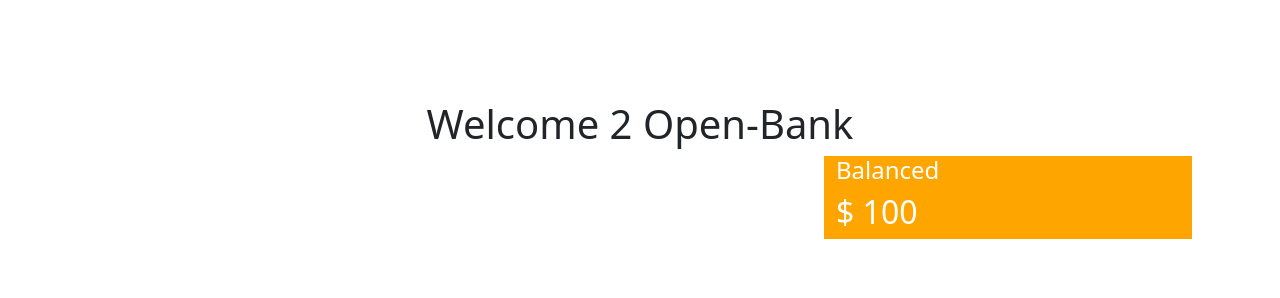
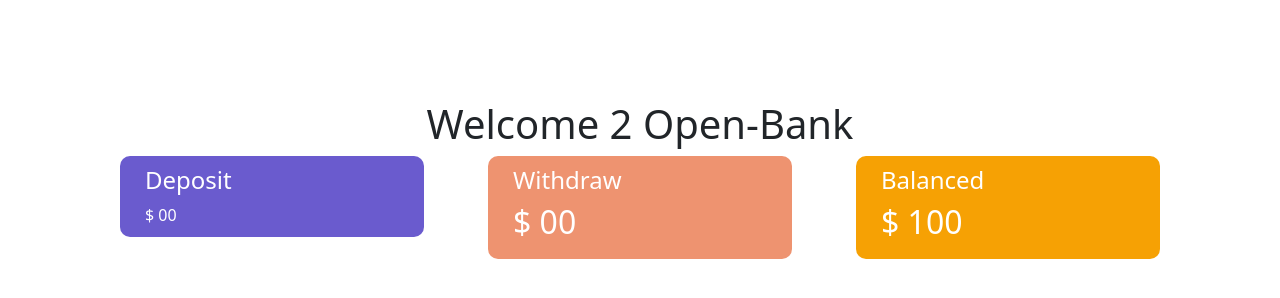
Before and after one commit to jubayerasif/simplejs-05-Open-Bank, a plain HTML site: page index.html in a window 1280 px wide. Both pictures are taken after a click on the button "Enter". Drawn offline with nearby package versions, Linux system fonts and the light colour scheme.

Commit message:
making css

```diff
--- a/css/style.css
+++ b/css/style.css
@@ -15,17 +15,27 @@ body{
     display: none;
     color: white
 }
+.status{
+    margin: 0 20px;
+    color: #fff;
+    padding: 10px 25px;
+    border-radius: 10px;
+    -webkit-border-radius: 10px;
+    -moz-border-radius: 10px;
+    -ms-border-radius: 10px;
+    -o-border-radius: 10px;
+}
 .deposit{
-    background: ;
+    background: rgb(106, 91, 206);
 }
 .withdraw{
-
+    background: rgb(238, 147, 112);
 }
 .balanced{
-    background: orange;
+    background: rgb(246, 161, 4);
 }
 
 
-/* @media only screen and (min-width: 600px) {
-  }
- */
+@media only screen and (min-width: 600px) {
+
+}
--- a/index.html
+++ b/index.html
@@ -23,17 +23,23 @@
     </div>
     <div id="transaction-area">
         <div class="row transaction-area-row">
-            <div class="col-md-4 deposit">
-                <h4>Deposit</h4>
-                <h2>$ 00</h2>
+            <div class="col-md-4">
+                <div class="deposit status">
+                    <h4>Deposit</h4>
+                    <h2=>$ 00</h2=>
+                </div>
             </div>
-            <div class="col-md-4 withdraw">
-                <h4>Withdraw</h4>
-                <h2>$ 00</h2>
+            <div class="col-md-4">
+                <div class="withdraw status">
+                    <h4>Withdraw</h4>
+                    <h2>$ 00</h2>
+                </div>
             </div>
-            <div class="col-md-4 balanced">
-                <h4>Balanced</h4>
-                <h2>$ 100</h2>
+            <div class="col-md-4">
+                <div class="balanced status">
+                    <h4>Balanced</h4>
+                    <h2>$ 100</h2>
+                </div>
             </div>
         </div>
 
```
